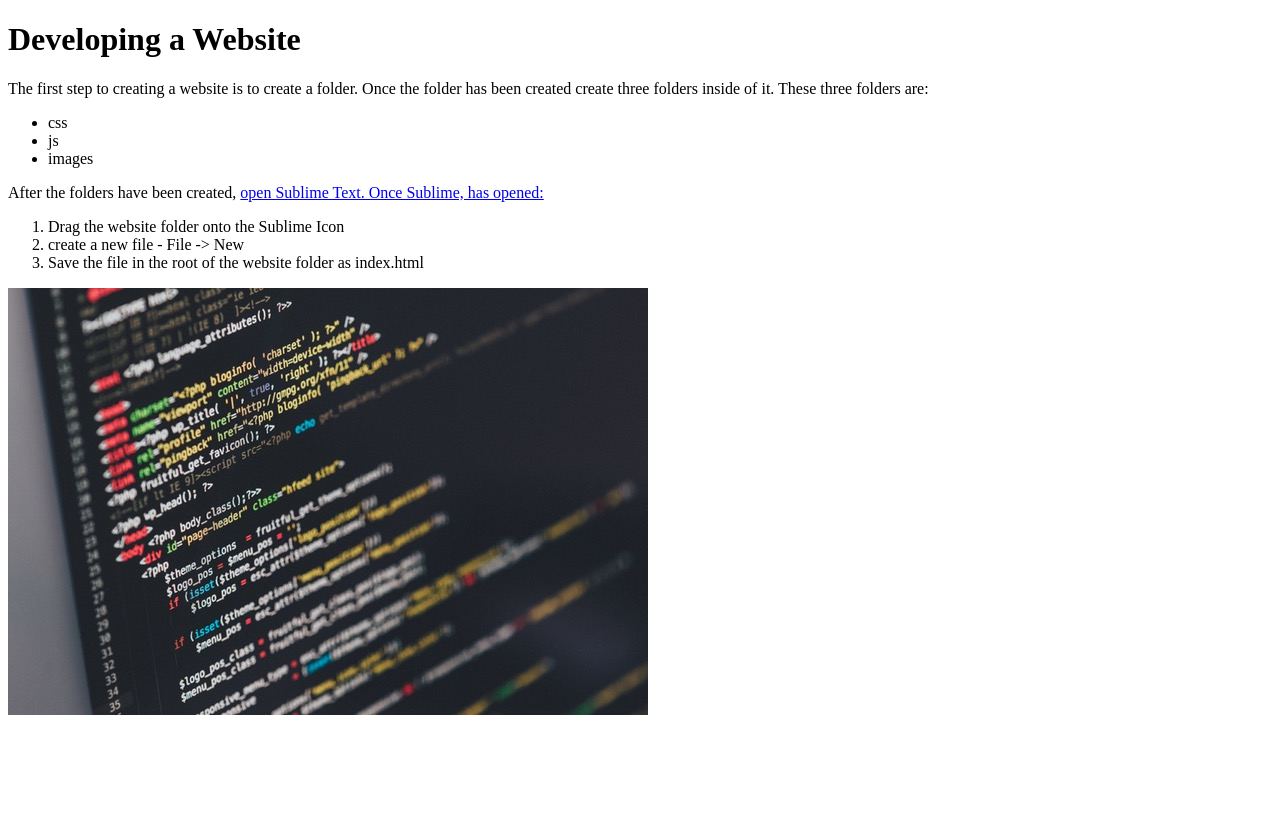
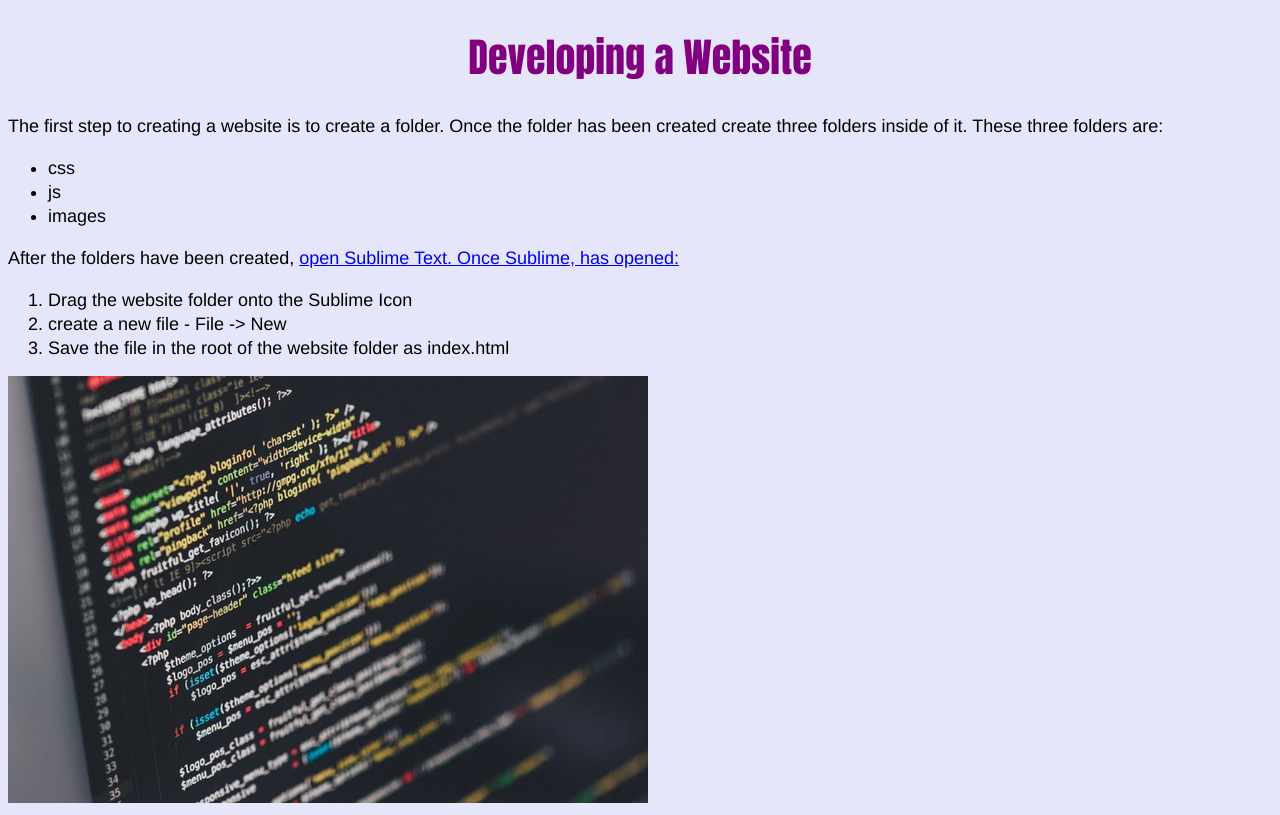
Before and after one commit to cybernotes/my-first-website, a plain HTML site: page index.html in a window 1280 px wide. Drawn offline with Linux system fonts and the light colour scheme.

Commit message:
added style stylesheets with base styles

```diff
--- /dev/null
+++ b/css/style.css
@@ -0,0 +1,16 @@
+body {
+	background-color: lavender;
+}
+
+h1 {
+	text-align: center;
+	font-family: Impact, sans-serif;
+	font-size: 40px;
+	color: purple;
+}
+
+p, li{
+	font-family: Helvetica, sans-serif;
+	font-size: 18px;
+	line-height: 24px;
+}
--- a/index.html
+++ b/index.html
@@ -3,6 +3,7 @@
 	<head>
 		<meta charset="utf-8">
 		<title>Learning Web Development</title>
+		<link rel="stylesheet" href="css/style.css">
 	</head>
 	<body>
 		<h1>Developing a Website</h1>
```
